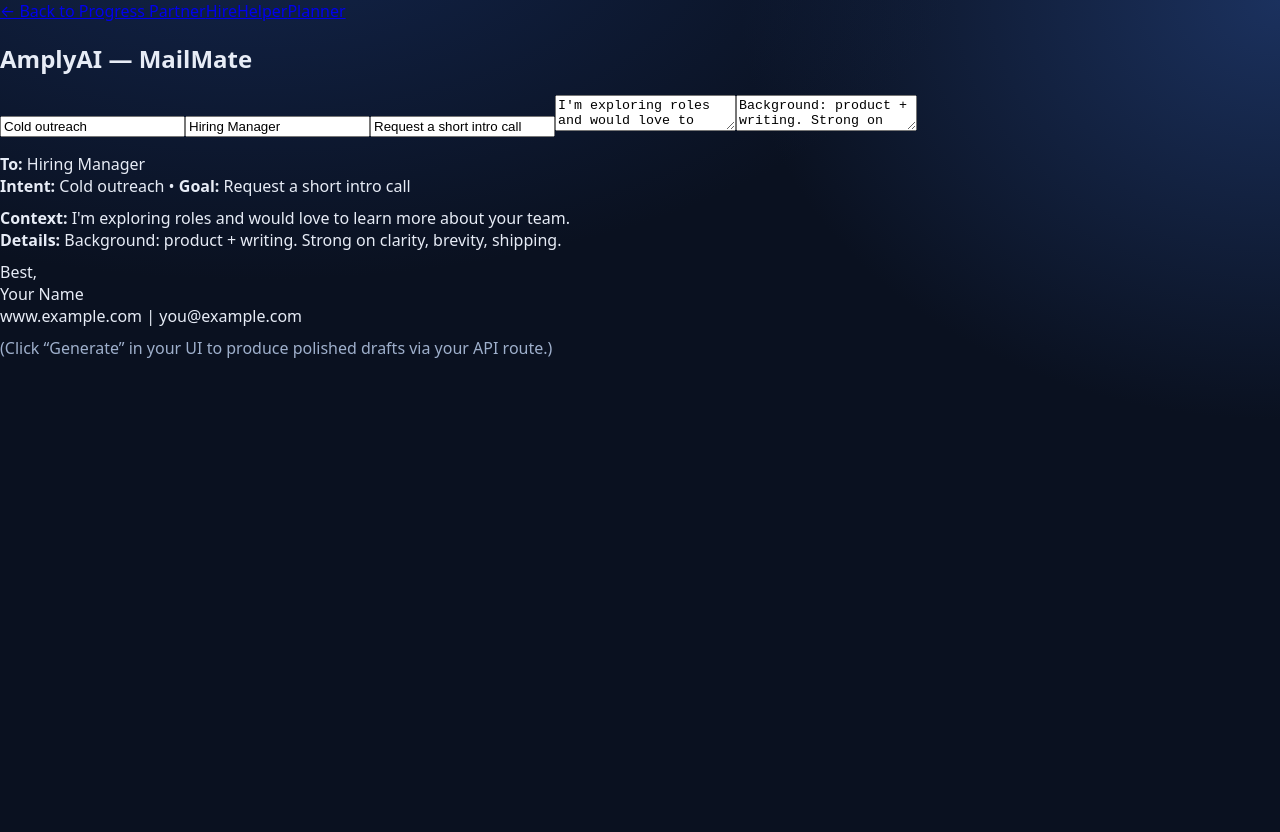
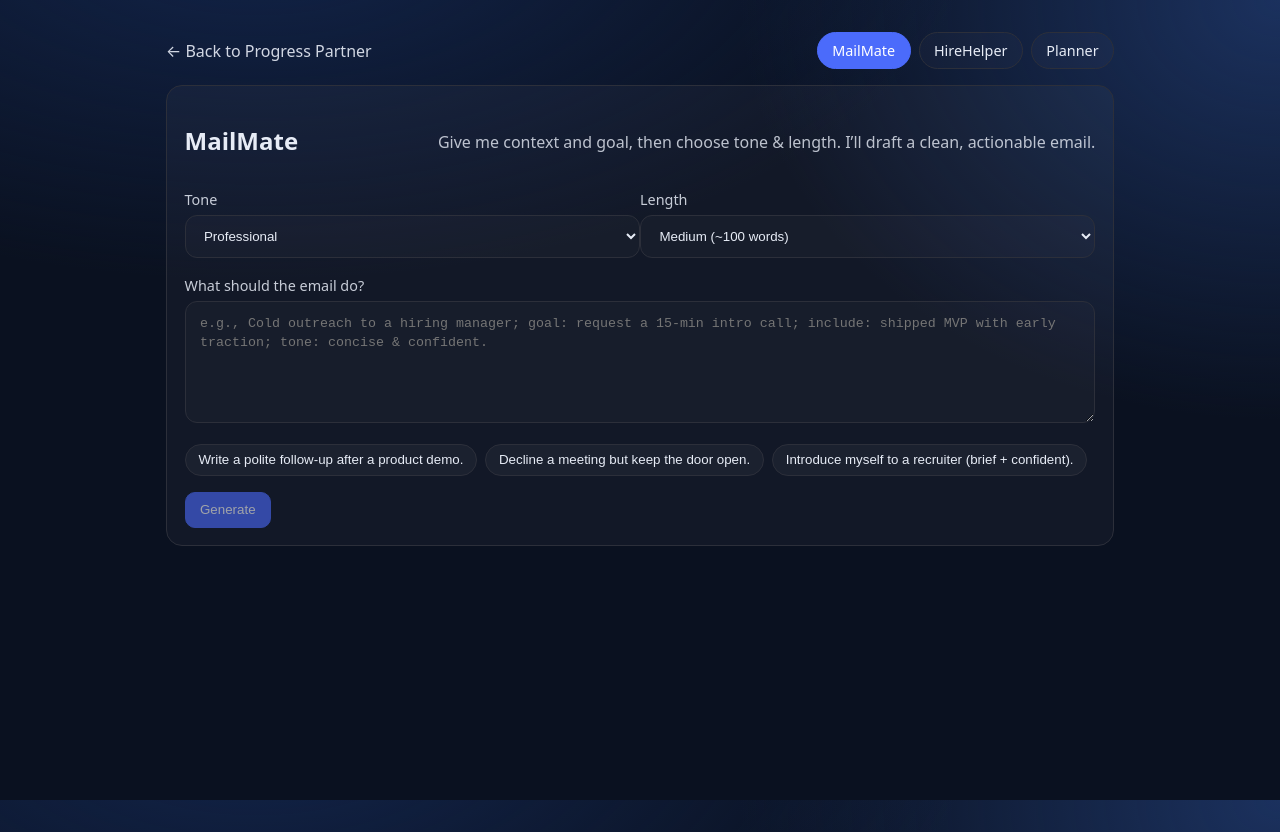
Before and after one commit to madevthevanthiran-maker/amplyai-chatbot, a Next.js app: page /email in a window 1280 px wide. Before the commit the page ends 800 px from the top, so only its background shows below. Built offline with nearby package versions, Linux system fonts and the light colour scheme.

Commit message:
Update email.jsx

```diff
--- a/pages/email.jsx
+++ b/pages/email.jsx
@@ -1,75 +1,401 @@
-// pages/email.jsx
-import Link from "next/link";
-import { useState } from "react";
+import { useMemo, useRef, useState } from "react";
+import Head from "next/head";
 
-export default function MailMate(){
-  const [intent, setIntent] = useState("Cold outreach");
-  const [recipient, setRecipient] = useState("Hiring Manager");
-  const [goal, setGoal] = useState("Request a short intro call");
-  const [context, setContext] = useState(
-    "I'm exploring roles and would love to learn more about your team."
-  );
-  const [details, setDetails] = useState(
-    "Background: product + writing. Strong on clarity, brevity, shipping."
-  );
-  const signature = "Best,\nYour Name\nwww.example.com | you@example.com";
+const TONES = [
+  { value: "professional", label: "Professional" },
+  { value: "friendly", label: "Friendly" },
+  { value: "persuasive", label: "Persuasive" },
+  { value: "casual", label: "Casual" },
+];
+
+const LENGTHS = [
+  { value: "short", label: "Short (~50 words)" },
+  { value: "medium", label: "Medium (~100 words)" },
+  { value: "long", label: "Long (~200+ words)" },
+];
+
+const SUGGESTIONS = [
+  "Write a polite follow-up after a product demo.",
+  "Decline a meeting but keep the door open.",
+  "Introduce myself to a recruiter (brief + confident).",
+];
+
+function CopyButton({ text }) {
+  const [copied, setCopied] = useState(false);
+
+  async function onCopy() {
+    try {
+      await navigator.clipboard.writeText(text);
+      setCopied(true);
+      setTimeout(() => setCopied(false), 1200);
+    } catch {
+      // no-op
+    }
+  }
 
   return (
-    <main className="app">
-      <div className="backbar">
-        <Link href="/">← Back to Progress Partner</Link>
-        <Link className="pill-link" href="/hire-helper">HireHelper</Link>
-        <Link className="pill-link" href="/planner">Planner</Link>
+    <button className="btn btn-secondary" onClick={onCopy} title="Copy">
+      {copied ? "Copied!" : "Copy"}
+    </button>
+  );
+}
+
+function DownloadButton({ filename = "mailmate-draft.txt", text }) {
+  function onDownload() {
+    const blob = new Blob([text], { type: "text/plain;charset=utf-8" });
+    const url = URL.createObjectURL(blob);
+    const a = document.createElement("a");
+    a.href = url;
+    a.download = filename;
+    document.body.appendChild(a);
+    a.click();
+    a.remove();
+    URL.revokeObjectURL(url);
+  }
+
+  return (
+    <button className="btn btn-secondary" onClick={onDownload} title="Download .txt">
+      Download
+    </button>
+  );
+}
+
+export default function MailMate() {
+  const [prompt, setPrompt] = useState("");
+  const [tone, setTone] = useState(TONES[0].value);
+  const [length, setLength] = useState(LENGTHS[1].value);
+  const [loading, setLoading] = useState(false);
+  const [errorMsg, setErrorMsg] = useState("");
+  const [drafts, setDrafts] = useState([]); // array of strings
+  const formRef = useRef(null);
+
+  const isDisabled = useMemo(() => loading || !prompt.trim(), [loading, prompt]);
+
+  async function generate() {
+    setErrorMsg("");
+    setLoading(true);
+
+    try {
+      const res = await fetch("/api/email", {
+        method: "POST",
+        headers: { "Content-Type": "application/json" },
+        body: JSON.stringify({ prompt: prompt.trim(), tone, length }),
+      });
+
+      if (!res.ok) {
+        throw new Error(`HTTP ${res.status}`);
+      }
+
+      const data = await res.json();
+      // Expecting { drafts: string[] } (but handle single string too)
+      const newDrafts = Array.isArray(data?.drafts)
+        ? data.drafts
+        : data?.text
+        ? [data.text]
+        : [];
+
+      if (!newDrafts.length) {
+        throw new Error("No drafts returned");
+      }
+
+      setDrafts(newDrafts);
+    } catch (err) {
+      setErrorMsg(
+        "MailMate hit a snag 🤕. Please try again in a few seconds, or tweak your prompt."
+      );
+    } finally {
+      setLoading(false);
+    }
+  }
+
+  function onSubmit(e) {
+    e.preventDefault();
+    if (!isDisabled) {
+      generate();
+    }
+  }
+
+  function useSuggestion(s) {
+    setPrompt(s);
+    // focus the input for quick edit
+    formRef.current?.querySelector("textarea")?.focus();
+  }
+
+  return (
+    <>
+      <Head>
+        <title>MailMate — AmplyAI</title>
+      </Head>
+
+      <main className="container">
+        {/* Top nav back to chatbot + tabs */}
+        <div className="topbar">
+          <a href="/" className="link">
+            ← Back to Progress Partner
+          </a>
+          <div className="tabs">
+            <a href="/email" className="pill pill-active">MailMate</a>
+            <a href="/hire-helper" className="pill">HireHelper</a>
+            <a href="/planner" className="pill">Planner</a>
+          </div>
         </div>
 
-      <div className="page">
-        <h2 className="section-title">AmplyAI — MailMate</h2>
+        <section className="card">
+          <header className="card-header">
+            <h1>MailMate</h1>
+            <p className="muted">
+              Give me context and goal, then choose tone & length. I’ll draft a clean, actionable email.
+            </p>
+          </header>
 
-        <div className="grid">
-          <input
-            type="text"
-            value={intent}
-            onChange={(e)=>setIntent(e.target.value)}
-            placeholder="Email intent…"
-          />
-          <input
-            type="text"
-            value={recipient}
-            onChange={(e)=>setRecipient(e.target.value)}
-            placeholder="Who are you writing to?"
-          />
-          <input
-            type="text"
-            value={goal}
-            onChange={(e)=>setGoal(e.target.value)}
-            placeholder="One clear call-to-action"
-            className="full"
-          />
+          <form ref={formRef} onSubmit={onSubmit} className="stack gap-md">
+            <div className="grid-2 gap-md">
+              <div className="field">
+                <label className="label">Tone</label>
+                <select
+                  className="input"
+                  value={tone}
+                  onChange={(e) => setTone(e.target.value)}
+                >
+                  {TONES.map((t) => (
+                    <option key={t.value} value={t.value}>
+                      {t.label}
+                    </option>
+                  ))}
+                </select>
+              </div>
+
+              <div className="field">
+                <label className="label">Length</label>
+                <select
+                  className="input"
+                  value={length}
+                  onChange={(e) => setLength(e.target.value)}
+                >
+                  {LENGTHS.map((l) => (
+                    <option key={l.value} value={l.value}>
+                      {l.label}
+                    </option>
+                  ))}
+                </select>
+              </div>
+            </div>
+
+            <div className="field">
+              <label className="label">What should the email do?</label>
               <textarea
-            value={context}
-            onChange={(e)=>setContext(e.target.value)}
-            placeholder="Context"
-            className="full"
-          />
-          <textarea
-            value={details}
-            onChange={(e)=>setDetails(e.target.value)}
-            placeholder="Details"
-            className="full"
+                className="input"
+                rows={5}
+                placeholder="e.g., Cold outreach to a hiring manager; goal: request a 15-min intro call; include: shipped MVP with early traction; tone: concise & confident."
+                value={prompt}
+                onChange={(e) => setPrompt(e.target.value)}
               />
             </div>
 
-        <div style={{marginTop:16}} className="preview">
-          <div><strong>To:</strong> {recipient}</div>
-          <div><strong>Intent:</strong> {intent} • <strong>Goal:</strong> {goal}</div>
-          <div style={{marginTop:10}}><strong>Context:</strong> {context}</div>
-          <div><strong>Details:</strong> {details}</div>
-          <div style={{whiteSpace:"pre-wrap", marginTop:10}}>{signature}</div>
-          <div style={{color:"var(--muted)", marginTop:10}}>
-            (Click “Generate” in your UI to produce polished drafts via your API route.)
+            <div className="row gap-sm wrap">
+              {SUGGESTIONS.map((s) => (
+                <button
+                  key={s}
+                  type="button"
+                  className="chip"
+                  onClick={() => useSuggestion(s)}
+                >
+                  {s}
+                </button>
+              ))}
             </div>
+
+            <div className="row gap-sm">
+              <button className="btn btn-primary" disabled={isDisabled}>
+                {loading ? "Generating…" : "Generate"}
+              </button>
+              {errorMsg && (
+                <>
+                  <span className="error">{errorMsg}</span>
+                  <button
+                    type="button"
+                    className="btn btn-secondary"
+                    onClick={generate}
+                  >
+                    Retry
+                  </button>
+                </>
+              )}
             </div>
+          </form>
+        </section>
+
+        {!!drafts.length && (
+          <section className="stack gap-md">
+            {drafts.map((d, i) => (
+              <article className="card" key={i}>
+                <header className="card-header row space">
+                  <strong>Email Draft {i + 1}</strong>
+                  <div className="row gap-sm">
+                    <CopyButton text={d} />
+                    <DownloadButton
+                      filename={`mailmate-draft-${i + 1}.txt`}
+                      text={d}
+                    />
                   </div>
+                </header>
+                <pre className="output">{d}</pre>
+              </article>
+            ))}
+          </section>
+        )}
       </main>
+
+      <style jsx>{`
+        .container {
+          max-width: 980px;
+          margin: 2rem auto;
+          padding: 0 1rem 4rem;
+        }
+        .topbar {
+          display: flex;
+          align-items: center;
+          justify-content: space-between;
+          margin-bottom: 1rem;
+          gap: 1rem;
+        }
+        .tabs {
+          display: flex;
+          gap: 0.5rem;
+          flex-wrap: wrap;
+        }
+        .pill,
+        .pill-active {
+          padding: 0.5rem 0.9rem;
+          border-radius: 999px;
+          border: 1px solid var(--border, #2c2f3a);
+          color: var(--text, #e6e9ef);
+          text-decoration: none;
+          font-size: 0.9rem;
+          background: var(--surface-2, rgba(255, 255, 255, 0.02));
+        }
+        .pill-active {
+          background: var(--brand-600, #4b6bfb);
+          border-color: var(--brand-600, #4b6bfb);
+          color: white;
+        }
+        .link {
+          color: var(--text, #e6e9ef);
+          text-decoration: none;
+          opacity: 0.9;
+        }
+        .card {
+          background: var(--surface-1, rgba(255, 255, 255, 0.03));
+          border: 1px solid var(--border, #2c2f3a);
+          border-radius: 16px;
+          padding: 1.1rem;
+        }
+        .card + .card {
+          margin-top: 1rem;
+        }
+        .card-header {
+          display: flex;
+          align-items: center;
+          justify-content: space-between;
+          gap: 0.75rem;
+          margin-bottom: 0.75rem;
+        }
+        .muted {
+          opacity: 0.8;
+          margin: 0.25rem 0 0;
+        }
+        .stack {
+          display: grid;
+        }
+        .gap-md {
+          row-gap: 1rem;
+        }
+        .row {
+          display: flex;
+          align-items: center;
+        }
+        .wrap {
+          flex-wrap: wrap;
+        }
+        .gap-sm {
+          gap: 0.5rem;
+        }
+        .space {
+          justify-content: space-between;
+        }
+        .grid-2 {
+          display: grid;
+          grid-template-columns: repeat(2, minmax(0, 1fr));
+        }
+        @media (max-width: 720px) {
+          .grid-2 {
+            grid-template-columns: 1fr;
+          }
+        }
+        .label {
+          font-size: 0.9rem;
+          opacity: 0.85;
+          margin-bottom: 0.35rem;
+          display: inline-block;
+        }
+        .input {
+          width: 100%;
+          color: var(--text, #e6e9ef);
+          background: var(--surface-2, rgba(255, 255, 255, 0.02));
+          border: 1px solid var(--border, #2c2f3a);
+          border-radius: 12px;
+          padding: 0.75rem 0.9rem;
+          outline: none;
+        }
+        textarea.input {
+          line-height: 1.45;
+          resize: vertical;
+          min-height: 120px;
+        }
+        .btn {
+          border: 1px solid var(--border, #2c2f3a);
+          background: var(--surface-2, rgba(255, 255, 255, 0.02));
+          color: var(--text, #e6e9ef);
+          padding: 0.6rem 0.9rem;
+          border-radius: 10px;
+          cursor: pointer;
+        }
+        .btn:disabled {
+          opacity: 0.6;
+          cursor: not-allowed;
+        }
+        .btn-primary {
+          background: var(--brand-600, #4b6bfb);
+          border-color: var(--brand-600, #4b6bfb);
+          color: white;
+        }
+        .btn-secondary {
+          background: var(--surface-3, rgba(255, 255, 255, 0.06));
+        }
+        .chip {
+          background: var(--surface-2, rgba(255, 255, 255, 0.04));
+          border: 1px solid var(--border, #2c2f3a);
+          color: var(--text, #e6e9ef);
+          border-radius: 999px;
+          padding: 0.45rem 0.8rem;
+          cursor: pointer;
+        }
+        .error {
+          color: #ffb4b4;
+          margin-left: 0.5rem;
+          font-size: 0.95rem;
+        }
+        .output {
+          white-space: pre-wrap;
+          line-height: 1.5;
+          font-family: ui-sans-serif, system-ui, -apple-system, Segoe UI, Roboto,
+            Helvetica, Arial, "Apple Color Emoji", "Segoe UI Emoji";
+          background: var(--surface-2, rgba(255, 255, 255, 0.02));
+          border: 1px solid var(--border, #2c2f3a);
+          border-radius: 12px;
+          padding: 0.9rem;
+        }
+      `}</style>
+    </>
   );
 }
```
Lines whose indentation alone changed are shown as unchanged.
